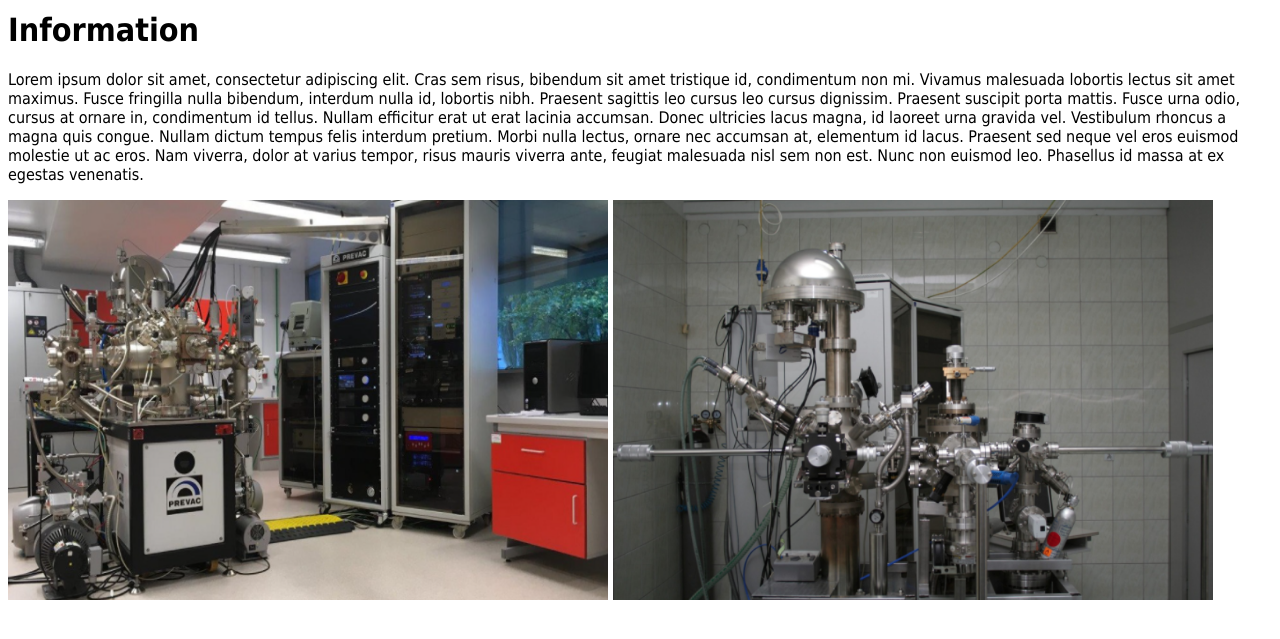
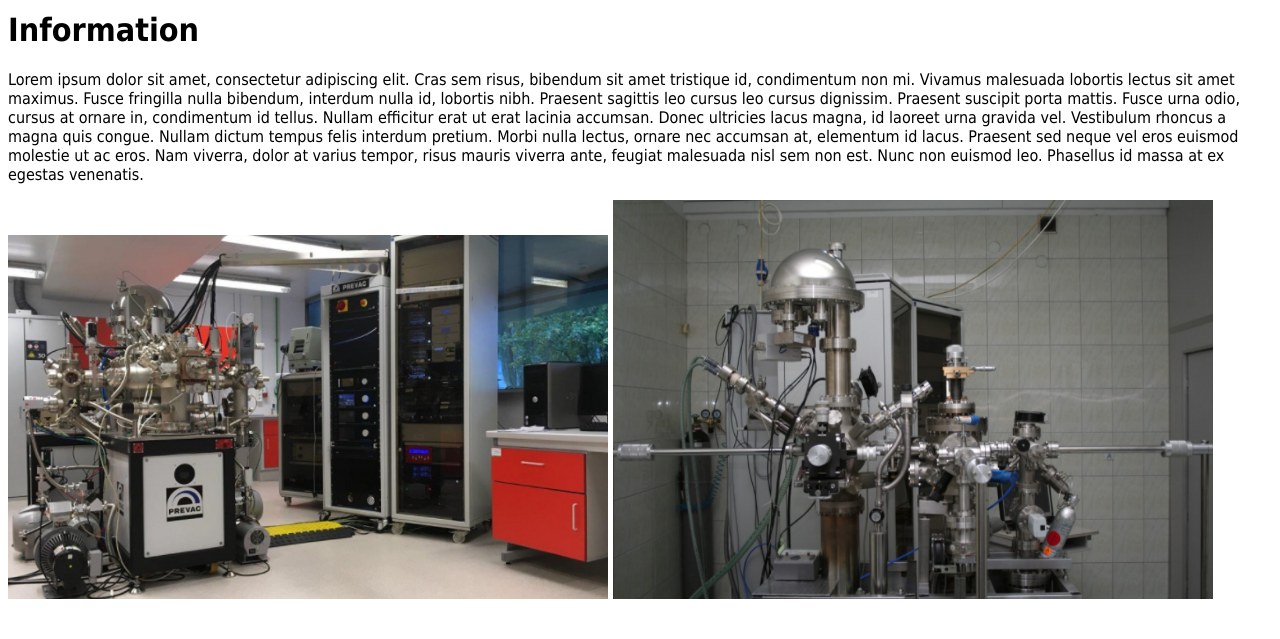
Before and after one commit to marcciszek/Rejestracja-sali-laboratoryjnych-django, a Django app: page /info in a window 1280 px wide. Shown: the part 145-784 px from the top of the page. Run offline with Django 3.2, Linux system fonts and the light colour scheme.

Commit message:
infopage images viewport bugfix

```diff
--- a/SheldonSite/SheldonSite/templates/infopage.html
+++ b/SheldonSite/SheldonSite/templates/infopage.html
@@ -5,6 +5,6 @@
 {% include 'navbar.html' %}
     <h1>Information</h1>
     <p> Lorem ipsum dolor sit amet, consectetur adipiscing elit. Cras sem risus, bibendum sit amet tristique id, condimentum non mi. Vivamus malesuada lobortis lectus sit amet maximus. Fusce fringilla nulla bibendum, interdum nulla id, lobortis nibh. Praesent sagittis leo cursus leo cursus dignissim. Praesent suscipit porta mattis. Fusce urna odio, cursus at ornare in, condimentum id tellus. Nullam efficitur erat ut erat lacinia accumsan. Donec ultricies lacus magna, id laoreet urna gravida vel. Vestibulum rhoncus a magna quis congue. Nullam dictum tempus felis interdum pretium. Morbi nulla lectus, ornare nec accumsan at, elementum id lacus. Praesent sed neque vel eros euismod molestie ut ac eros. Nam viverra, dolor at varius tempor, risus mauris viverra ante, feugiat malesuada nisl sem non est. Nunc non euismod leo. Phasellus id massa at ex egestas venenatis. </p>
-    <img src="{% static 'img/lab1.PNG' %}" alt = "lab1" width="600" height="400" />
-    <img src="{% static 'img/lab2.png' %}" alt = "lab1" width="600" height="400"  />
+    <img src="{% static 'img/lab1.PNG' %}" alt = "lab1" width="600" height="400" style="max-width:100%;height:auto;" />
+    <img src="{% static 'img/lab2.png' %}" alt = "lab1" width="600" height="400" style="max-width:100%;height:auto;"  />
 {% endblock %}
```
